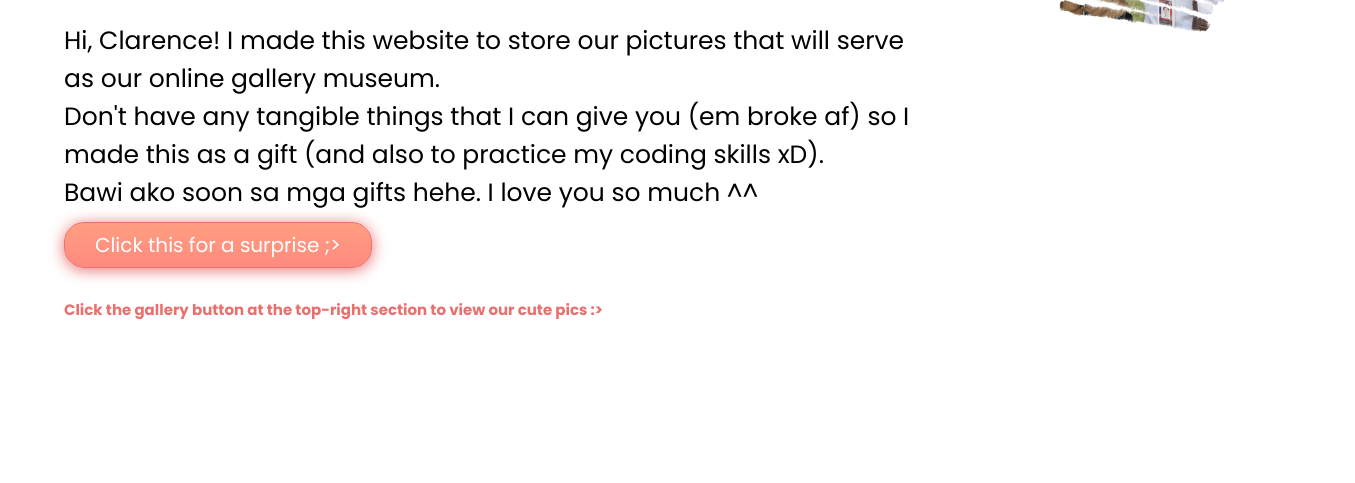
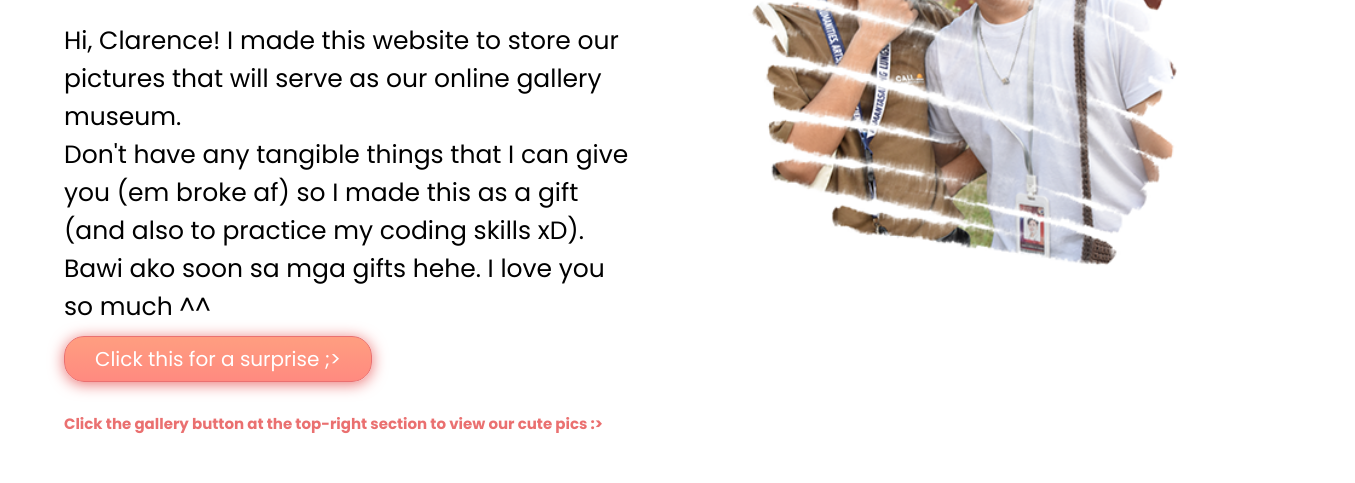
Before and after one commit to devil-ahdjoz/clarence, a plain HTML site: page index.html in a window 1280 px wide. Shown: the part 317-800 px from the top of the page, 1355 px wide, since content can reach past the window. Drawn offline with Linux system fonts and the light colour scheme.

Commit message:
Add files via upload

```diff
--- a/style.css
+++ b/style.css
@@ -47,6 +47,9 @@ ul li a:hover::after{
 .banner{
     display: flex;
     margin-top: 80px;
+}
+.left-column, .right-column{
+    flex-basis: 50%;
 }
 .right-column img{
     width: 80%;
@@ -134,7 +137,7 @@ ul li a:hover::after{
 }
 @media only screen and (max-width: 620px) {
     /* For mobile phones: */
-    .left-column, .right-column{
+    .left-column, .right-column {
       width: 100%;
     }
   }
```
